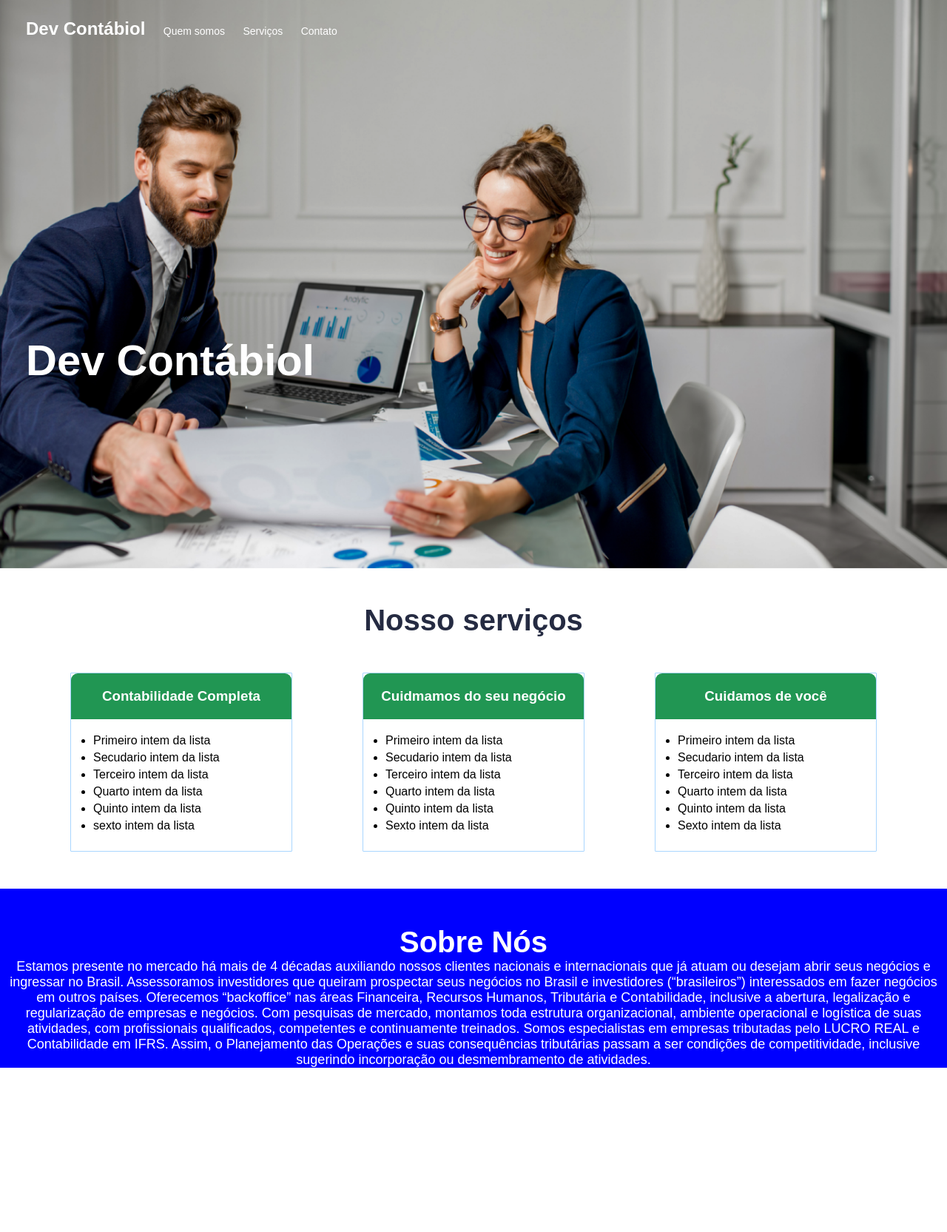
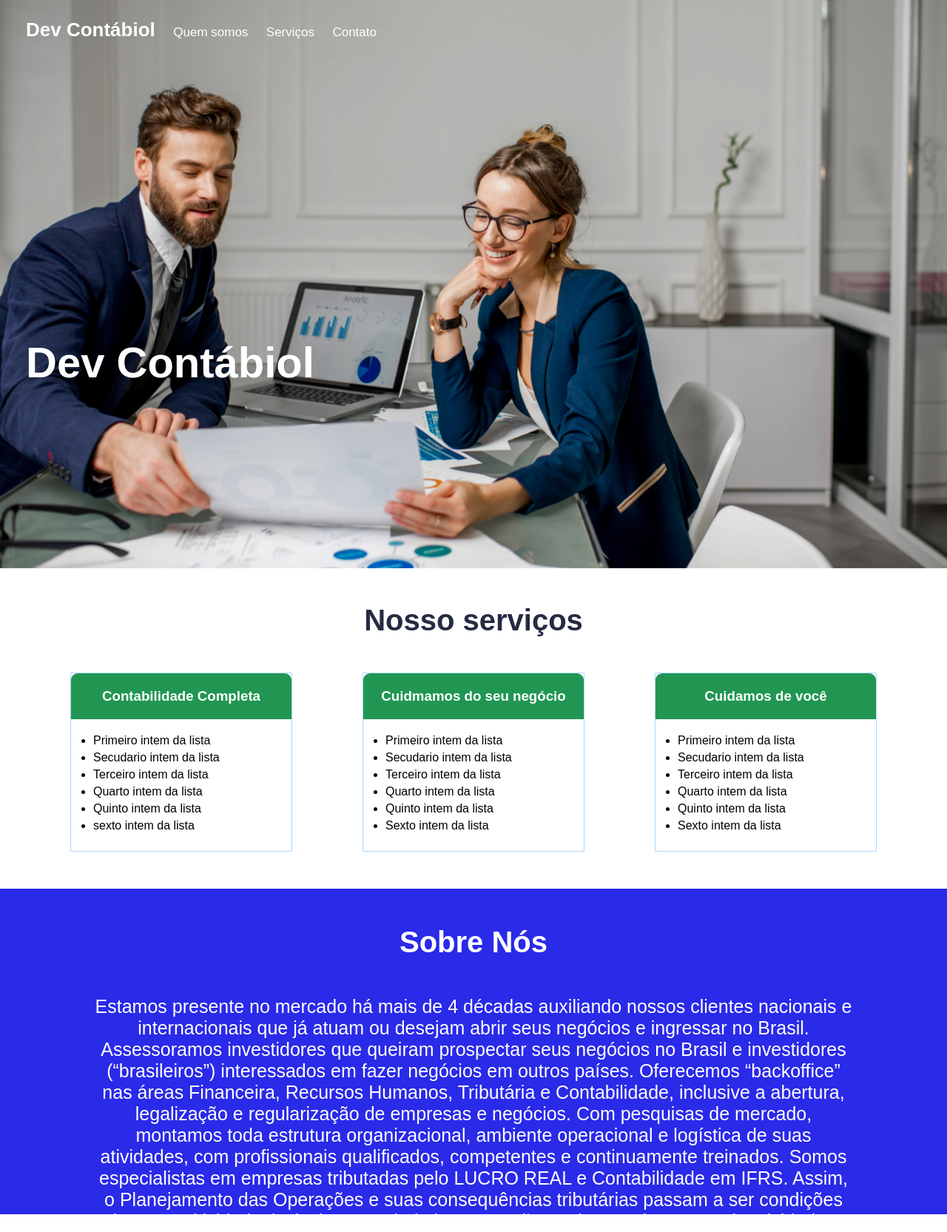
Before and after one commit to Edivilhian-H/projeto-contabilidade, a plain HTML site: page index.html in a window 1280 px wide. Shown: the whole page at 74% size. Before the commit the page ends 1443 px from the top, so only its background shows below. Drawn offline with Linux system fonts and the light colour scheme; a web font is replaced by a local one.

Commit message:
Finalizado projeto

```diff
--- a/index.html
+++ b/index.html
@@ -5,11 +5,18 @@
     <meta charset="UTF-8">
     <meta http-equiv="X-UA-Compatible" content="IE=edge">
     <meta name="viewport" content="width=device-width, initial-scale=1.0">
-    <link rel="stylesheet" type="text/css" href="./style.css" />
+
+    <!-- ===============LINKS FONTS================ -->
+
     <link rel="preconnect" href="https://fonts.googleapis.com">
     <link rel="preconnect" href="https://fonts.gstatic.com" crossorigin>
     <link href="https: //fonts.googleapis.com/css2? family= Montserrat:ital,wght@0,100;0,700;1,400 & display=swap"
         rel="stylesheet">
+
+    <!-- ===============LINK CSS================ -->
+
+    <link rel="stylesheet" type="text/css" href="./style.css" />
+
     <title>Dev Contábiol</title>
 </head>
 
@@ -28,7 +35,7 @@
             <h3 class="h3-1">Entre em contato</h3>
             <label>
                 Name
-                <input type= "text" name="nome" placeholder="Digite seu Nome" required />
+                <input type="text" name="nome" placeholder="Digite seu Nome" required />
             </label>
 
             <label>
@@ -92,6 +99,8 @@
 
     <div class="div-4">
         <h2 id="h2-3">Sobre Nós</h2>
+
+        <div class="text-about-us">
             <p>
                 Estamos presente no mercado há mais de 4 décadas auxiliando nossos clientes nacionais e internacionais
                 que já
@@ -112,18 +121,8 @@
                 sugerindo incorporação ou desmembramento de atividades.
             </p>
         </div>
+    </div>
+
+    <script src="./script.js"></script>
 </body>
-<script>
-    let formu = document.getElementById("formu")
-
-    console.log(formu)
-
-    function fformu(){
-    formu.className = "mostrar-formu"
-    }
-
-
-
-</script>
-
 </html>
--- /dev/null
+++ b/script.js
@@ -0,0 +1,5 @@
+let formu = document.getElementById("formu");
+
+function fformu() {
+  formu.className = "mostrar-formu";
+}
--- a/style.css
+++ b/style.css
@@ -6,7 +6,7 @@
 }
 
 .div-1{
-    background-image: url("./projeto.png");
+    background-image: url("./img/img.png");
     height: 96vh;
     background-size: cover;
 }
@@ -28,13 +28,14 @@ h1{
 }
 
 .h2-1{
-    font-size: 24px;
+    font-size: 26px;
     color: #ffffff;
     display: inline;
+    font-weight: bold;
 }
 
 .li-1{
-    font-size: 14px;
+    font-size: 17px;
     color: #ffffff;
     display: inline;
     margin-left: 20px;
@@ -104,6 +105,12 @@ button{
     color: #ffffff;
     border: none;
 }
+button:hover{
+    opacity:  .7;
+}
+button:active{
+    opacity:  .5;
+}
 
 #h2-2{
     font-size: 40px;
@@ -147,7 +154,8 @@ li{
 }
 
 .div-4{
-    background-color: blue;
+    background-color: rgba(11, 11, 230, 0.87);
+    height: 440px;
     }
 
 #h2-3{
@@ -155,6 +163,19 @@ li{
     font-size: 40px;
     text-align: center;
     padding-top:50px;
+    padding-bottom: 50px;
+}
+
+.text-about-us{
+    display: block;
+    margin: 0 auto;
+    text-align: center;
+    width: 80%;
+    font-weight: 400;
+}
+
+.text-about-us p {
+    font-size: 25px;
 }
 
 p{
```
Also changed, not shown: img/img-do-projeto/projeto.png (added), img/img.png (renamed from projeto.png). Lines whose indentation alone changed are shown as unchanged.
